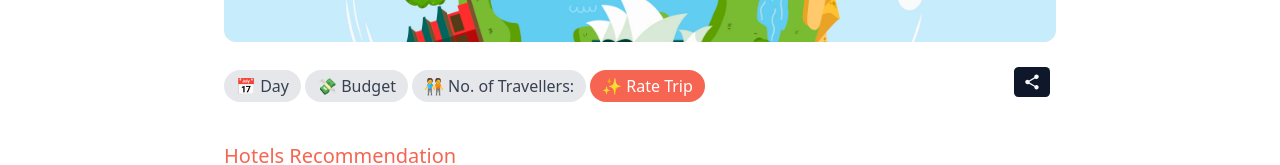
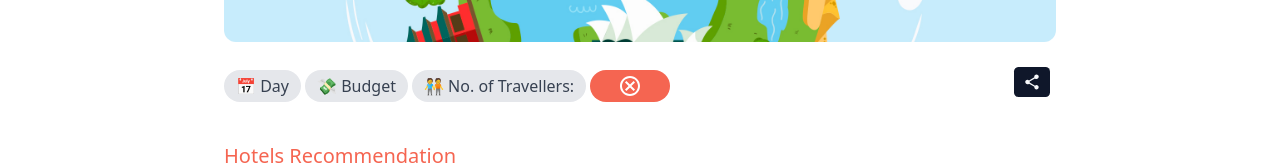
Before and after one commit to AyushKumarThakur21BCE3771/ai-travel-planner, a React (Vite) app: page /view-trip/1 in a window 1280 px wide. Shown: the part 274-439 px from the top of the page. Built offline with nearby package versions, Linux system fonts and the light colour scheme; no server answers; the database is empty.

Commit message:
first commit

```diff
--- a/src/view-trip/[tripId]/index.jsx
+++ b/src/view-trip/[tripId]/index.jsx
@@ -13,7 +13,7 @@ function ViewTrip() {
   const [trip, setTrip] = useState(null);
   const [loading, setLoading] = useState(false);
   const [error, setError] = useState(null);
-  const [showBookOption, setShowBookOption] = useState(false);
+  const [showBookOption, setShowBookOption] = useState(true);
 
   useEffect(() => {
     if (tripId) {
```
